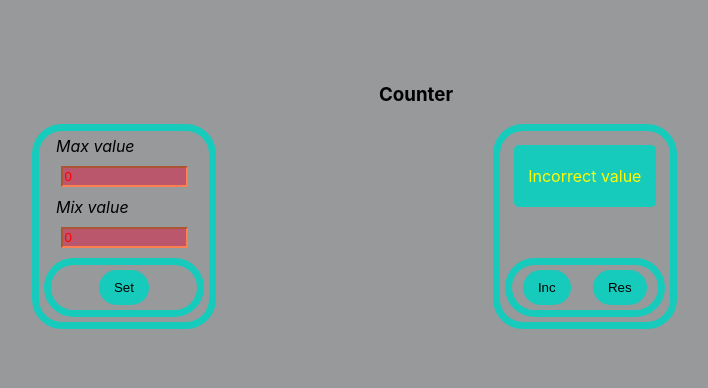
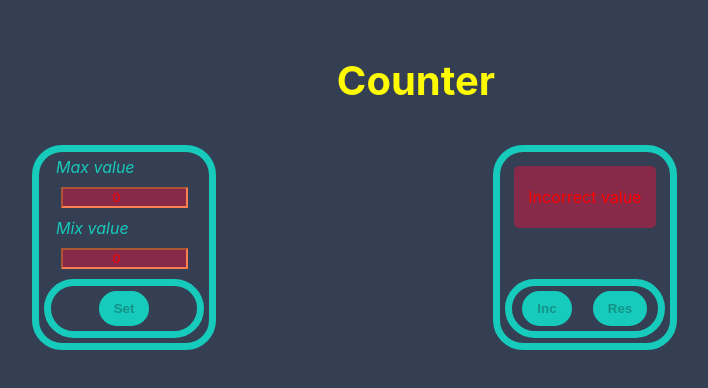
Before and after one commit to alexooua/counterRedux, a React (Create React App) app: page / in a window 1280 px wide. Shown: the top 388 px of the page, without its empty margins (224-932 px from the left). Built offline with nearby package versions, Linux system fonts and the light colour scheme.

Commit message:
counterSet

```diff
--- a/src/Components/Counter.jsx
+++ b/src/Components/Counter.jsx
@@ -15,22 +15,27 @@ class Counter extends React.Component {
     //установка maxVal
     setMaxVal = (e) => {
         this.setState(
-            {maxVal: e.currentTarget.value,
-                onSet:false
+            {
+                maxVal: e.currentTarget.value,
+                onSet: false
             }
         )
     }
     //установка minVal
     setMinVal = (e) => {
         this.setState(
-            {minVal: e.currentTarget.value}
+            {
+                minVal: e.currentTarget.value,
+                onSet: false
+            }
         )
     }
     //кнопка установки
     setVal = () => {
         this.setState(
-            {num: this.state.minVal,
-                   onSet:true
+            {
+                num: this.state.minVal,
+                onSet: true
             }
         )
     }
@@ -51,21 +56,23 @@ class Counter extends React.Component {
 
 
     render = () => {
+        let forMax = (Number(this.state.maxVal) < 0 || Number(this.state.maxVal) <= Number(this.state.minVal))
+        let forMin = (Number(this.state.minVal) < 0 || Number(this.state.minVal) >= Number(this.state.maxVal))
 
         return (
             <div className={s.task}>
-                <div  ><h3>Counter</h3></div>
+                <div><h3>Counter</h3></div>
                 <div className={s.row}>
                     {/*Max Min input*/}
                     <div className={s.block}>
                         <Input
-                            err={(Number(this.state.maxVal)<0||Number(this.state.maxVal)<=Number(this.state.minVal)) && s.red}
+                            err={forMax && s.red}
                             setVal={this.setMaxVal}
                             title='Max'
                             value={this.state.maxVal}
                         />
                         <Input
-                            err={(Number(this.state.minVal)<0 ||Number(this.state.minVal)>=Number(this.state.maxVal ))&& s.red}
+                            err={forMin && s.red}
                             setVal={this.setMinVal}
                             title='Mix'
                             value={this.state.minVal}
@@ -76,7 +83,7 @@ class Counter extends React.Component {
                             <Button onClickFn={this.setVal}
                                     thisNum={this.state.num}
                                     title={'Set'}
-                                //disabled={'disabled'}
+                                    disabled={(forMax || forMin || this.state.onSet === true) && 'disabled'}
                             />
                         </div>
 
@@ -88,6 +95,7 @@ class Counter extends React.Component {
                              maxVal={this.state.maxVal}
                              minVal={this.state.minVal}
                              onSet={this.state.onSet}
+                             vals={forMax||forMin}
                         />
 
                         {/*2 button*/}
@@ -95,12 +103,12 @@ class Counter extends React.Component {
                             <Button onClickFn={this.incButton}
                                     thisNum={this.state.num}
                                     title={'Inc'}
-                                    disabled={this.state.num === Number(this.state.maxVal) && 'disabled'}
+                                    disabled={(this.state.onSet === false || this.state.num === Number(this.state.maxVal)) && 'disabled'}
                             />
                             <Button onClickFn={this.resButton}
                                     thisNum={this.state.num}
                                     title={'Res'}
-                                //disabled={'disabled'}
+                                    disabled={(this.state.onSet === false) && 'disabled'}
                             />
                         </div>
                     </div>
--- a/src/Components/Counter.module.css
+++ b/src/Components/Counter.module.css
@@ -6,7 +6,7 @@
   align-content: center;
   align-items: center;
   width: 100%;
-  padding-top: 4rem;
+  padding-top: 1rem;
   height: 100%;
 
 }
@@ -33,6 +33,7 @@
 .setScreen input {
   width: 70%;
   margin: 5px;
+  text-align: center;
 
 }
 
@@ -83,4 +84,12 @@
   background-color: #16cbbb;
   border-radius: 5px;
   border: solid 2px #16cbbb;
+  font-weight: 600
 }
+em{
+  color: #16cbbb;
+}
+h3{
+  font-size: 40px;
+  color: #fffb03;
+}
--- a/src/Components/Input.jsx
+++ b/src/Components/Input.jsx
@@ -15,7 +15,7 @@ class Input extends React.Component {
                        type="number"
                        onChange={this.props.setVal}
                        value={this.props.value}
-
+                       onFocus={this.props.setVal}
                 />
             </div>
         );
--- a/src/Components/Num.jsx
+++ b/src/Components/Num.jsx
@@ -1,6 +1,5 @@
 import React from 'react';
 import s from "./Counter.module.css"
-
 
 
 class Num extends React.Component {
@@ -9,11 +8,14 @@ class Num extends React.Component {
 
         return (
 
-                    <div className={s.num+' '+(this.props.nameNum===Number(this.props.maxVal) && s.red)}>
-                        {((Number(this.props.maxVal) < 0 || Number(this.props.maxVal) <= Number(this.props.minVal)||Number(this.props.minVal)<0 ||Number(this.props.minVal)>=Number(this.props.maxVal ))&& "Incorrect value")||((this.props.onSet===false)&&"Enter values and press 'Set'")||(this.props.nameNum)}
-                        {/*{((this.props.nameNum===null)&&"Enter values and press 'Set'")}*/}
-                        {/* {this.props.nameNum}*/}
-                    </div>
+            <div className={s.num + ' ' + ((this.props.nameNum === Number(this.props.maxVal)|| this.props.vals)&& s.red)}>
+                {
+                    (this.props.vals && "Incorrect value") ||
+                    (this.props.onSet === false && "Enter values and press 'Set'") ||
+                    this.props.nameNum
+                }
+
+            </div>
 
         );
     }
--- a/src/index.css
+++ b/src/index.css
@@ -1,5 +1,5 @@
 body {
-  background: #98999b;
+  background: #353f54;
 
   margin: 0;
   font-family: -apple-system, BlinkMacSystemFont, 'Segoe UI', 'Roboto', 'Oxygen',
```
